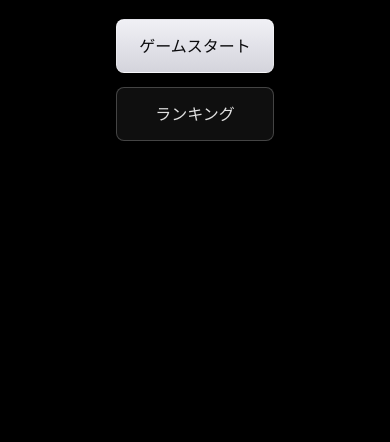
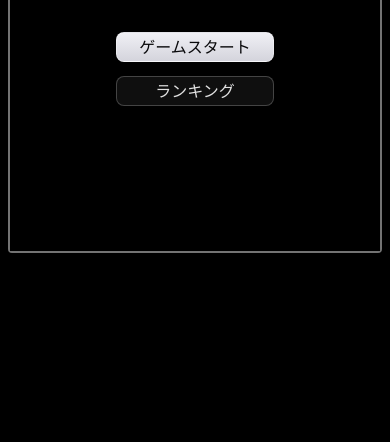
Before and after one commit to iririn1998/itotoshi, a website built with Vite: page index.html in a window 390 px wide. Shown: the part 402-844 px from the top of the page. Built offline with nearby package versions, Linux system fonts and the light colour scheme; what excalibur would draw is missing.

Commit message:
refactor(ui): enhance title screen layout and styling
- Updated the title screen structure in index.html for better alignment with the game frame.
- Added CSS variables for app inset and game aspect ratio in style.css to improve responsiveness.
- Changed display mode in engine.ts to FitContainer for better fitting within the game frame.
- Adjusted tuning parameters in tuning.ts to align with the new display settings.

```diff
--- a/index.html
+++ b/index.html
@@ -14,9 +14,8 @@
         <div id="hud-score" class="hud-score is-hidden" aria-live="polite" aria-atomic="true">
           SCORE : <span id="hud-score-value">0</span>
         </div>
-      </div>
-
-      <div id="title-screen" class="screen-overlay" aria-hidden="false">
+        <!-- キャンバス表示域と同一矩形（.game-frame の内側）。枠線は .game-frame に一本化 -->
+        <div id="title-screen" aria-hidden="false">
           <div class="title-card">
             <h1 class="game-title">
               <span class="game-title-ja">瞬糸</span>
@@ -27,6 +26,7 @@
                 ゲームスタート
               </button>
               <button type="button" id="btn-ranking" class="btn btn-secondary">ランキング</button>
+            </div>
           </div>
         </div>
       </div>
--- a/src/game/engine.ts
+++ b/src/game/engine.ts
@@ -6,7 +6,8 @@
     canvasElementId: "game",
     width: tuning.gameViewport.width,
     height: tuning.gameViewport.height,
-    displayMode: DisplayMode.FitScreen,
+    /** 親 #game-frame のサイズに合わせる（FitScreen は window 基準でシェルの padding を無視する） */
+    displayMode: DisplayMode.FitContainer,
     backgroundColor: Color.Black,
     suppressPlayButton: true,
   });
--- a/src/game/tuning.ts
+++ b/src/game/tuning.ts
@@ -13,7 +13,8 @@
   msPerSecond: 1000,
 
   /**
-   * 論理解像度（FitScreen 時の設計上の基準サイズ）。
+   * 論理解像度（エンジン内部座標系の基準サイズ）。
+   * 表示は FitContainer ＋ style.css の `--game-ar-w` / `--game-ar-h` と揃えること。
    */
   gameViewport: {
     width: 480,
--- a/src/style.css
+++ b/src/style.css
@@ -1,4 +1,10 @@
 :root {
+  /** 画面端からゲーム枠・オーバーレイまでのインセット（縦横のボーダーが画面内に収まる） */
+  --app-inset: 8px;
+  /** 論理解像度の縦横比。`tuning.gameViewport` と一致させること（FitContainer の枠サイズ用） */
+  --game-ar-w: 480;
+  --game-ar-h: 600;
+
   font-family: system-ui, "Segoe UI", Roboto, sans-serif;
   line-height: 1.5;
   font-weight: 400;
@@ -13,10 +19,15 @@
   -moz-osx-font-smoothing: grayscale;
 }
 
+html {
+  box-sizing: border-box;
+}
+
 body {
   margin: 0;
   min-width: 320px;
   min-height: 100vh;
+  box-sizing: border-box;
 }
 
 #app-shell {
@@ -25,23 +36,55 @@
   align-items: center;
   justify-content: center;
   min-height: 100vh;
+  padding: var(--app-inset);
+  box-sizing: border-box;
 }
 
 canvas {
   display: block;
 }
 
-#app-shell > .game-frame {
-  margin: 0 auto;
-}
-
 .game-frame {
   position: relative;
-  display: inline-block;
+  display: block;
+  margin: 0 auto;
   line-height: 0;
   border: 2px solid rgba(255, 255, 255, 0.45);
   border-radius: 4px;
   box-sizing: content-box;
+  max-width: calc(100vw - 2 * var(--app-inset));
+  max-height: calc(100vh - 2 * var(--app-inset));
+  max-height: calc(100dvh - 2 * var(--app-inset));
+  width: min(
+    calc(100vw - 2 * var(--app-inset)),
+    calc((100vh - 2 * var(--app-inset)) * var(--game-ar-w) / var(--game-ar-h))
+  );
+  width: min(
+    calc(100vw - 2 * var(--app-inset)),
+    calc((100dvh - 2 * var(--app-inset)) * var(--game-ar-w) / var(--game-ar-h))
+  );
+  aspect-ratio: var(--game-ar-w) / var(--game-ar-h);
+  height: auto;
+}
+
+/**
+ * タイトル UI。キャンバスと同じ .game-frame 内に絶対配置し、
+ * Excalibur FitScreen で伸縮した表示域とピクセル一致させる。
+ */
+#title-screen {
+  position: absolute;
+  inset: 0;
+  z-index: 4;
+  display: flex;
+  align-items: center;
+  justify-content: center;
+  padding: 16px;
+  box-sizing: border-box;
+  background: #000000;
+}
+
+#title-screen.is-hidden {
+  display: none;
 }
 
 #game {
@@ -70,12 +113,16 @@
 
 .screen-overlay {
   position: fixed;
-  inset: 0;
+  top: var(--app-inset);
+  right: var(--app-inset);
+  bottom: var(--app-inset);
+  left: var(--app-inset);
   z-index: 10;
   display: flex;
   align-items: center;
   justify-content: center;
-  padding: 24px;
+  padding: 0;
+  box-sizing: border-box;
   background: #000000;
 }
 
```
Lines whose indentation alone changed are shown as unchanged.
